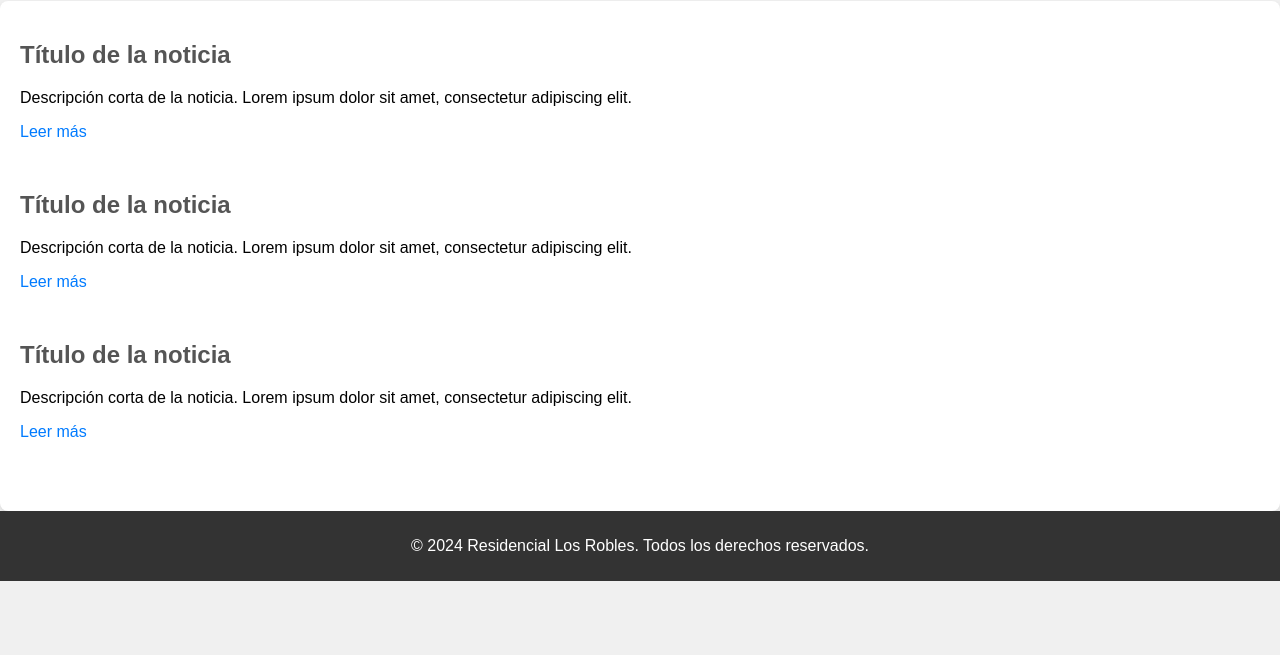
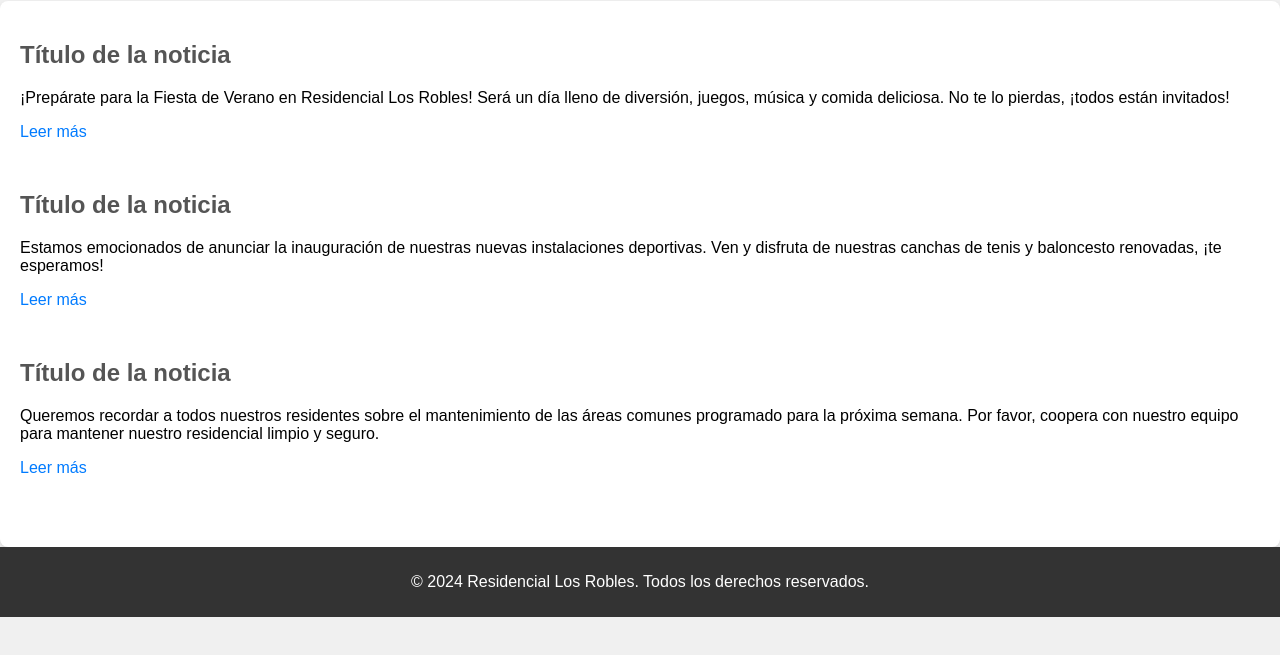
Before and after one commit to AnaGabyRizo/ProyectoII, a plain HTML site: page avisos.html in a window 1280 px wide. Shown: the part 125-780 px from the top of the page. Drawn offline with Linux system fonts and the light colour scheme.

Commit message:
Contenido Noticias

```diff
--- a/avisos.html
+++ b/avisos.html
@@ -24,7 +24,7 @@
     <section class="news-section">
       <article>
         <h2>Título de la noticia</h2>
-        <p>Descripción corta de la noticia. Lorem ipsum dolor sit amet, consectetur adipiscing elit.</p>
+        <p>¡Prepárate para la Fiesta de Verano en Residencial Los Robles! Será un día lleno de diversión, juegos, música y comida deliciosa. No te lo pierdas, ¡todos están invitados!</p>
         <a href="#">Leer más</a>
       </article>
       <!-- Agrega más artículos para cada noticia -->
@@ -32,18 +32,18 @@
     <section class="news-section">
         <article>
           <h2>Título de la noticia</h2>
-          <p>Descripción corta de la noticia. Lorem ipsum dolor sit amet, consectetur adipiscing elit.</p>
+          <p>Estamos emocionados de anunciar la inauguración de nuestras nuevas instalaciones deportivas. Ven y disfruta de nuestras canchas de tenis y baloncesto renovadas, ¡te esperamos!</p>
           <a href="#">Leer más</a>
         </article>
-        <!-- Agrega más artículos para cada noticia -->
+
       </section>
       <section class="news-section">
         <article>
           <h2>Título de la noticia</h2>
-          <p>Descripción corta de la noticia. Lorem ipsum dolor sit amet, consectetur adipiscing elit.</p>
+          <p>Queremos recordar a todos nuestros residentes sobre el mantenimiento de las áreas comunes programado para la próxima semana. Por favor, coopera con nuestro equipo para mantener nuestro residencial limpio y seguro.</p>
           <a href="#">Leer más</a>
         </article>
-        <!-- Agrega más artículos para cada noticia -->
+
       </section>
   </main>
   <footer>
```
Also changed, not shown: 1 other file.
